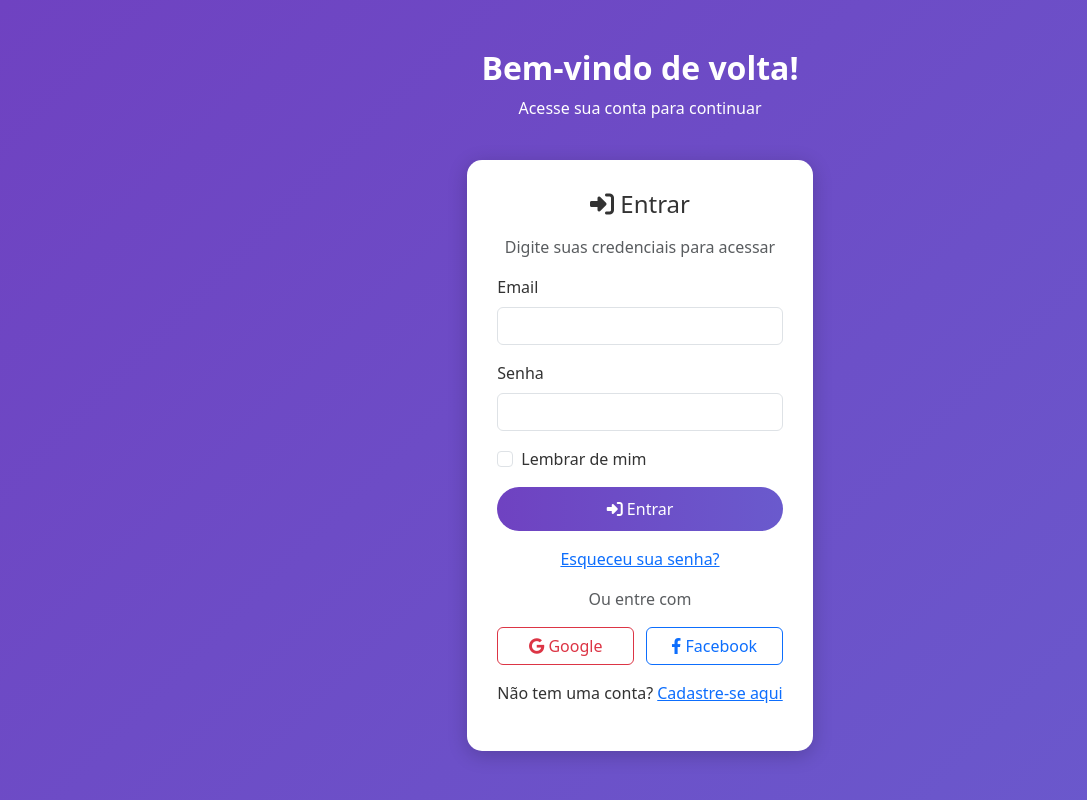
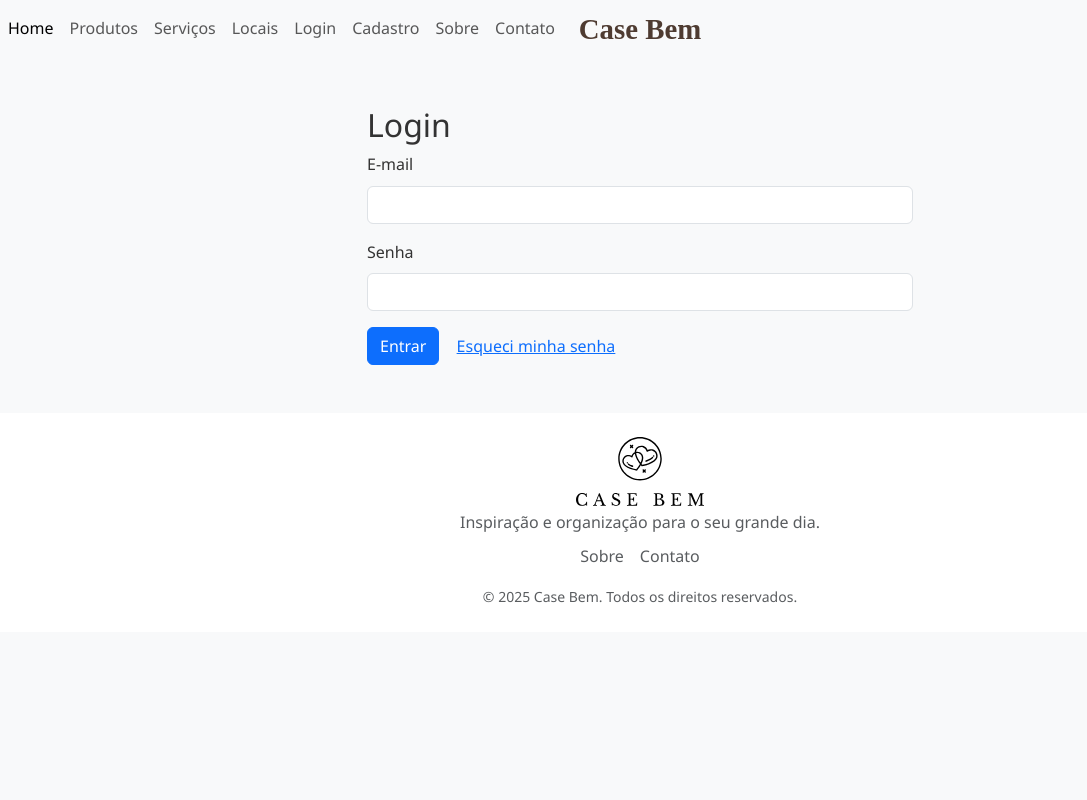
Before and after one commit to RebekaSerafim/CaseBem, a FastAPI app: page /login in a window 1280 px wide. Shown: the whole page, without its empty margins (0-1087 px from the left). Run offline with FastAPI, Linux system fonts and the light colour scheme; parts of the project's set-up code (start-up, migrations or seed data) failed here and were passed over.

Commit message:
tomara que nao de merda

```diff
--- a/main.py
+++ b/main.py
@@ -1,5 +1,8 @@
 from fastapi import FastAPI
 from fastapi.staticfiles import StaticFiles
+from starlette.middleware.sessions import SessionMiddleware
+import secrets
+
 import uvicorn
 
 from routes import locador_routes
@@ -18,6 +21,8 @@ app.include_router(locador_routes.router)
 app.include_router(noivo_routes.router)
 app.include_router(prestador_routes.router)
 app.include_router(fornecedor_routes.router)
+app.include_router(auth_routes.router)
+app.include_router(perfil_routes.router)
 
 if __name__ == "__main__":
     uvicorn.run(app="main:app", host="127.0.0.1", port=8000, reload=True)
--- a/requirements.txt
+++ b/requirements.txt
@@ -4,6 +4,9 @@ jinja2
 Babel
 python-multipart
 itsdangerous
+passlib[bcrypt]
+python-jose[cryptography]
+itsdangerous
 
 # Dependências de teste
 pytest
--- /dev/null
+++ b/routes/logout_route.py
@@ -0,0 +1,4 @@
+@router.get("/logout")
+async def logout(request: Request):
+    request.session.clear()
+    return RedirectResponse("/", status.HTTP_303_SEE_OTHER)
--- a/templates/publico/login.html
+++ b/templates/publico/login.html
@@ -1,125 +1,35 @@
-<!DOCTYPE html>
-<html lang="pt-br">
-<head>
-  <meta charset="UTF-8">
-  <meta name="viewport" content="width=device-width, initial-scale=1.0">
-  <title>Login</title>
-  <!-- Bootstrap CSS -->
-  <link href="https://cdn.jsdelivr.net/npm/bootstrap@5.3.0/dist/css/bootstrap.min.css" rel="stylesheet">
-  <link rel="stylesheet" href="https://cdnjs.cloudflare.com/ajax/libs/font-awesome/6.4.0/css/all.min.css">
-  <style>
-    body {
-      background: linear-gradient(135deg, #6f42c1, #6a5acd);
-      height: 100vh;
-      display: flex;
-      justify-content: center;
-      align-items: center;
-      text-align: center;
-      color: white;
-    }
-    .wrapper {
-      display: flex;
-      flex-direction: column;
-      align-items: center;
-    }
-    .container-login {
-      background: white;
-      border-radius: 15px;
-      padding: 30px;
-      max-width: 400px;
-      width: 100%;
-      box-shadow: 0px 4px 20px rgba(0, 0, 0, 0.2);
-      color: #333;
-    }
-    .btn-custom {
-      background: linear-gradient(90deg, #6f42c1, #6a5acd);
-      color: white;
-      border-radius: 25px;
-      padding: 10px;
-      width: 100%;
-      border: none;
-    }
-    .btn-custom:hover {
-      opacity: 0.9;
-    }
-    .social-login button {
-      width: 48%;
-    }
-  </style>
-</head>
-<body>
+{% extends "base.html" %}
+{% block conteudo %}
+<div class="container mt-5">
+    <div class="row justify-content-center">
+        <div class="col-md-6">
+            <h2>Login</h2>
 
-<div class="wrapper">
-  <!-- Mensagem em cima -->
-  <div class="text-center mb-4">
-    <h2><strong>Bem-vindo de volta!</strong></h2>
-    <p>Acesse sua conta para continuar</p>
-  </div>
+            {% if erro %}
+            <div class="alert alert-danger">{{ erro }}</div>
+            {% endif %}
 
-  <!-- Quadrado do login -->
-  <div class="container-login">
-    <h4 class="mb-3"><i class="fas fa-sign-in-alt"></i> Entrar</h4>
-    <p class="text-muted">Digite suas credenciais para acessar</p>
+            <form method="post" action="/login">
+                {% if redirect %}
+                <input type="hidden" name="redirect" value="{{ redirect }}">
+                {% endif %}
 
-    <form id="formLogin">
-      <div class="mb-3 text-start">
-        <label class="form-label">Email</label>
-        <input type="email" class="form-control" required>
-      </div>
+                <div class="mb-3">
+                    <label for="email" class="form-label">E-mail</label>
+                    <input type="email" class="form-control" id="email"
+                           name="email" required>
+                </div>
 
-      <div class="mb-3 text-start">
-        <label class="form-label">Senha</label>
-        <input type="password" id="senhaLogin" class="form-control" required>
-      </div>
+                <div class="mb-3">
+                    <label for="senha" class="form-label">Senha</label>
+                    <input type="password" class="form-control" id="senha"
+                           name="senha" required>
+                </div>
 
-      <div class="form-check mb-3 text-start">
-        <input class="form-check-input" type="checkbox" id="lembrar">
-        <label class="form-check-label" for="lembrar">
-          Lembrar de mim
-        </label>
-      </div>
-
-      <button type="submit" class="btn btn-custom mb-3">
-        <i class="fas fa-sign-in-alt"></i> Entrar
-      </button>
-
-      <div class="mb-3">
-        <a href="#">Esqueceu sua senha?</a>
-      </div>
-
-      <p class="text-muted">Ou entre com</p>
-      <div class="d-flex justify-content-between social-login mb-3">
-        <button type="button" class="btn btn-outline-danger">
-          <i class="fab fa-google"></i> Google
-        </button>
-        <button type="button" class="btn btn-outline-primary">
-          <i class="fab fa-facebook-f"></i> Facebook
-        </button>
-      </div>
-
-      <p class="mt-3">Não tem uma conta? <a href="cadastro.html">Cadastre-se aqui</a></p>
-    </form>
-  </div>
+                <button type="submit" class="btn btn-primary">Entrar</button>
+                <a href="/esqueci-senha" class="btn btn-link">Esqueci minha senha</a>
+            </form>
+        </div>
+    </div>
 </div>
-
-<!-- Bootstrap JS -->
-<script src="https://cdn.jsdelivr.net/npm/bootstrap@5.3.0/dist/js/bootstrap.bundle.min.js"></script>
-
-<script>
-  document.getElementById("formLogin").addEventListener("submit", function(e) {
-    e.preventDefault();
-    let email = document.querySelector("input[type='email']").value.trim();
-    let senha = document.getElementById("senhaLogin").value.trim();
-
-    if (email === "" || senha === "") {
-      alert("Por favor, preencha todos os campos.");
-    } else {
-      alert("Login enviado com sucesso!");
-      // Aqui pode redirecionar para a Home
-      // window.location.href = "home.html";
-    }
-  });
-</script>
-
-</body>
-</html>
+{% endblock %}
```
Also changed, not shown: model/usuario_model.py (+6 -4 lines), routes/auth-routes.py (added, +33 -0 lines), routes/cadastrp_routes.py (added, +40 -0 lines), sql/usuario_sql.py (+6 -4 lines), util/auth_decorator.py (added, +136 -0 lines), util/security.py (added, +107 -0 lines).
